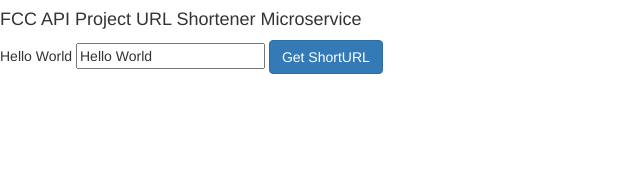
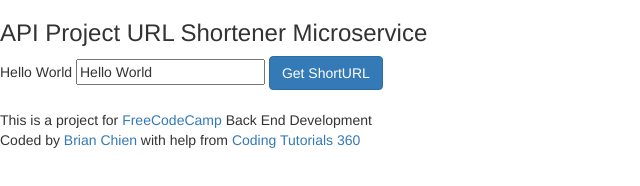
Before and after one commit to cbchien/url-shortenermicroservice, a website: page public/index.html in a window 1280 px wide. Shown: the whole page, without its empty margins (0-640 px from the left). Drawn offline with nearby package versions, Linux system fonts and the light colour scheme.

Commit message:
updated html with Glitch.com

```diff
--- a/public/index.html
+++ b/public/index.html
@@ -9,14 +9,23 @@
   </head>
   <body>
     <title>FCC API Project URL Shortener Microservice </title>
-    <h4>
-      FCC API Project URL Shortener Microservice
-    </h4>
+    <h3>
+      API Project URL Shortener Microservice
+    </h3>
+
     <section ng-controller = "shortAppCtrl">
       {{urlToShorten}}
     <input placeholder="Enter URL" ng-model="urlToShorten">
     <a class = "btn btn-primary" ng-href="/new/{{urlToShorten}}">Get ShortURL</a>
     </section>
+
+    <br>
+    <h7>
+      This is a project for <a href="https://www.freecodecamp.com/challenges/url-shortener-microservice">FreeCodeCamp</a> Back End Development
+    </h7><br>
+    <h7>
+      Coded by <a href="https://github.com/cbchien">Brian Chien</a> with help from <a href="https://www.youtube.com/user/pizzapokerguy87">Coding Tutorials 360</a>
+    </h7>
   </body>
 
 </html>
```
